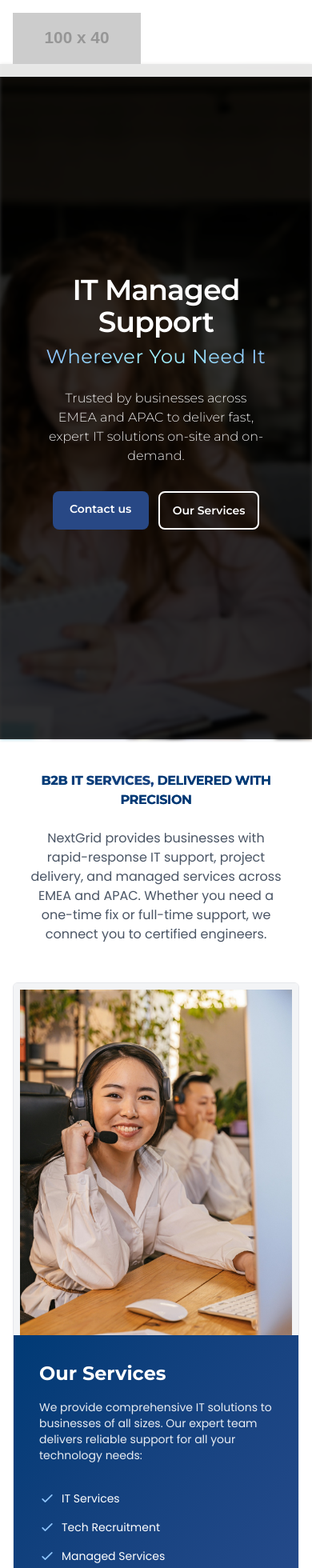
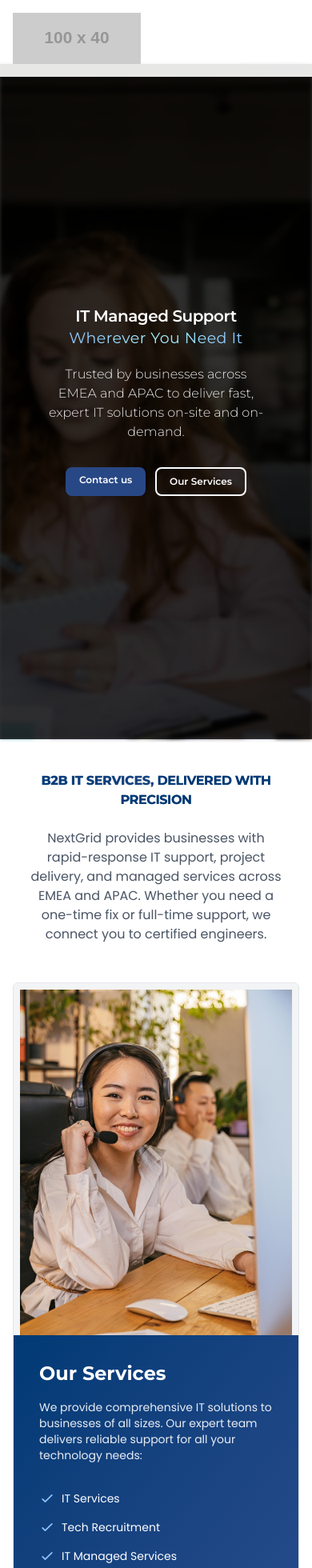
Before and after one commit to Suffynux/next-latest, a React (Vite) app: page / in a window 390 px wide. Shown: the top 1960 px of the page at 80% size. Built offline with nearby package versions, Linux system fonts and the light colour scheme.

Commit message:
changes done

```diff
--- a/src/Components/Hero/Hero.jsx
+++ b/src/Components/Hero/Hero.jsx
@@ -62,15 +62,15 @@
           {/* Content */}
           <div className="relative z-20 w-full mx-auto text-center md:text-left flex flex-col justify-center items-center md:items-start gap-2 md:pt-[90px]">
             <h1 className="font-['Montserrat'] tracking-tight mb-4 md:mb-6 leading-none">
-              <span className="text-white text-4xl sm:text-4xl md:text-4xl lg:text-[55px] font-semibold block mb-2 tracking-tight">
+              <span className="text-white text-[20px] sm:text-4xl md:text-4xl lg:text-[55px] font-semibold block mb-2 tracking-tight">
                 IT Managed Support
               </span>
-              <span className="text-2xl sm:text-2xl md:text-3xl font-normal text-transparent bg-clip-text bg-gradient-to-r from-blue-300 via-cyan-200 to-blue-300 tracking-wide block">
+              <span className="text-[19px] sm:text-2xl md:text-3xl font-normal text-transparent bg-clip-text bg-gradient-to-r from-blue-300 via-cyan-200 to-blue-300 tracking-wide block">
                 Wherever You Need It
               </span>
             </h1>
 
-            <p className="font-['Montserrat'] text-white text-base sm:text-lg font-light max-w-[400px] md:max-w-2xl opacity-90 mb-6 md:mb-8">
+            <p className="font-['Montserrat'] text-white text-base text-[15px]sm:text-lg font-light max-w-[400px] md:max-w-2xl opacity-90 mb-6 md:mb-8">
               Trusted by businesses across EMEA and APAC to deliver fast, expert
               IT solutions on-site and on-demand.
             </p>
@@ -80,14 +80,14 @@
                   href="https://mail.google.com/mail/?view=cm&fs=1&to=info@nextgridit.co.uk"
                   target="_blank"
                   rel="noopener noreferrer"
-                className="font-['Montserrat'] inline-block px-4 py-3 sm:px-8 sm:py-4 bg-[#284885] text-white font-semibold text-sm sm:text-base rounded-lg hover:bg-[#2a4d8e] transition-all duration-300 transform hover:scale-105 hover:shadow-lg min-w-[120px] sm:min-w-[160px] text-center"
+                  className="font-['Montserrat'] inline-block px-4 py-2 sm:px-8 sm:py-4 bg-[#284885] text-white font-semibold text-xs sm:text-base rounded-lg hover:bg-[#2a4d8e] transition-all duration-300 transform hover:scale-105 hover:shadow-lg min-w-[100px] sm:min-w-[160px] text-center"
                 >
                   Contact us
                 </a>
 
                 <Link
                   to={"/services"}
-                className="font-['Montserrat'] inline-block px-4 py-3 sm:px-8 sm:py-4 border-2 border-white text-white font-semibold text-sm sm:text-base rounded-lg hover:bg-white hover:text-[#284885] transition-all duration-300 transform hover:scale-105 hover:shadow-lg min-w-[120px] sm:min-w-[160px] text-center"
+                  className="font-['Montserrat'] inline-block px-4 py-2 sm:px-8 sm:py-4 border-2 border-white text-white font-semibold text-xs sm:text-base rounded-lg hover:bg-white hover:text-[#284885] transition-all duration-300 transform hover:scale-105 hover:shadow-lg min-w-[100px] sm:min-w-[160px] text-center"
                 >
                   Our Services
                 </Link>
--- a/src/Components/Industries/WhatWeDo.jsx
+++ b/src/Components/Industries/WhatWeDo.jsx
@@ -23,7 +23,7 @@
       path: "/tech-recruitment",
     },
     {
-      title: "Managed Services",
+      title: "IT Managed Services",
       path: "/managed-services",
     },
     {
--- a/src/Components/Industries/WhoWeWorkWith.jsx
+++ b/src/Components/Industries/WhoWeWorkWith.jsx
@@ -109,10 +109,11 @@
     <div className="md:w-[900px] flex flex-col justify-center p-6 md:p-10 bg-gradient-to-r from-[#1e3a8a] via-[#0b2e78] to-[#1a4780]">
       <h2 className="text-2xl sm:text-3xl font-extrabold text-white mb-4">Why NextGrid</h2>
       <p className="text-white/90 mb-4 text-base sm:text-lg">
-        Headquartered in the United Kingdom with strategic global operations, NextGrid delivers enterprise-grade IT services to businesses across more than 50 countries worldwide.
-      </p>
+        Driven by innovation and a strong client-first approach, NextGrid delivers enterprise-grade IT services to businesses across more than 50 countries worldwide.
+
+     </p>
       <p className="text-white/90 text-base sm:text-lg">
-        With over a decade of experience in managed IT services, our team of certified engineers and consultants is carefully selected and trained to align with your specific technical requirements and business objectives.
+        With over a decade of expertise in managed IT services, our team of certified engineers and consultants is carefully selected and trained to align with your specific technical requirements and business objectives.
       </p>
     </div>
 
--- a/src/Components/Navbar/Navbar.jsx
+++ b/src/Components/Navbar/Navbar.jsx
@@ -19,7 +19,7 @@
     subLinks: [
       { name: "IT Services", path: "/it-service" },
       { name: "Tech Recruitment", path: "/tech-recruitment" },
-      { name: "Managed Services", path: "/managed-services" },
+      { name: "IT Managed Services", path: "/managed-services" },
       { name: "IT Asset Management", path: "/ITAsset-Management" },
       { name: "Network & User Support", path: "/network-support" },
       { name: "Project Management", path: "/project-management" },
--- a/src/Components/OurServices/Services.jsx
+++ b/src/Components/OurServices/Services.jsx
@@ -7,7 +7,7 @@
 const services = [
   { image: "/itServices.jpg", title: "IT Services", path: "/it-service" },
   { image: "/recurite.jpg", title: "Tech Recruitment", path: "/tech-recruitment" },
-  { image: "/managed.jpg", title: "Managed Services", path: "/managed-services" },
+  { image: "/managed.jpg", title: "IT Managed Services", path: "/managed-services" },
   { image: "/asset.jpg", title: "IT Asset Management", path: "/ITAsset-Management" },
   { image: "/support.jpg", title: "Network & User Support", path: "/network-support" },
   { image: "https://images.pexels.com/photos/5922204/pexels-photo-5922204.jpeg", title: "Project & Change Management", path: "/project-management" },
```
Lines whose indentation alone changed are shown as unchanged.
